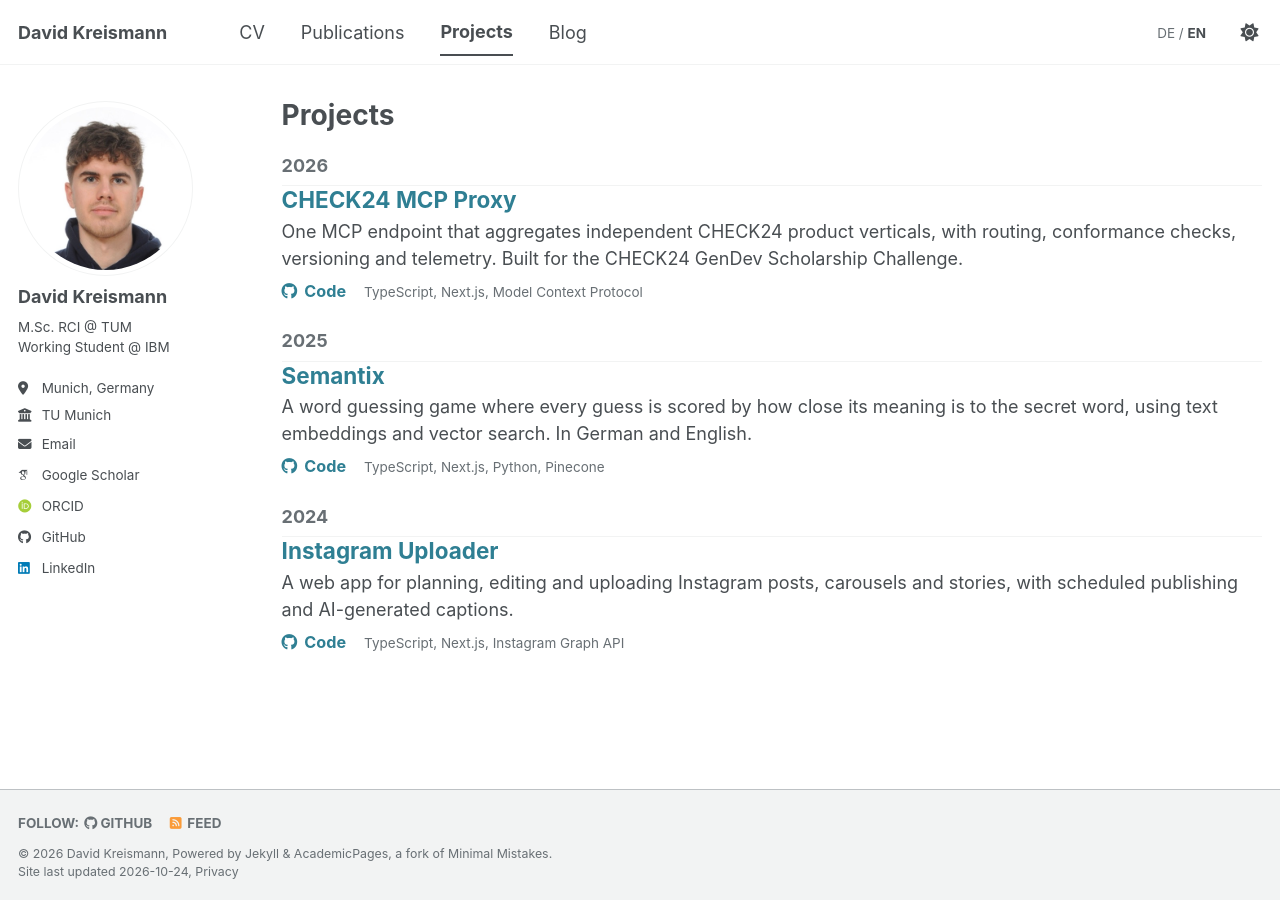
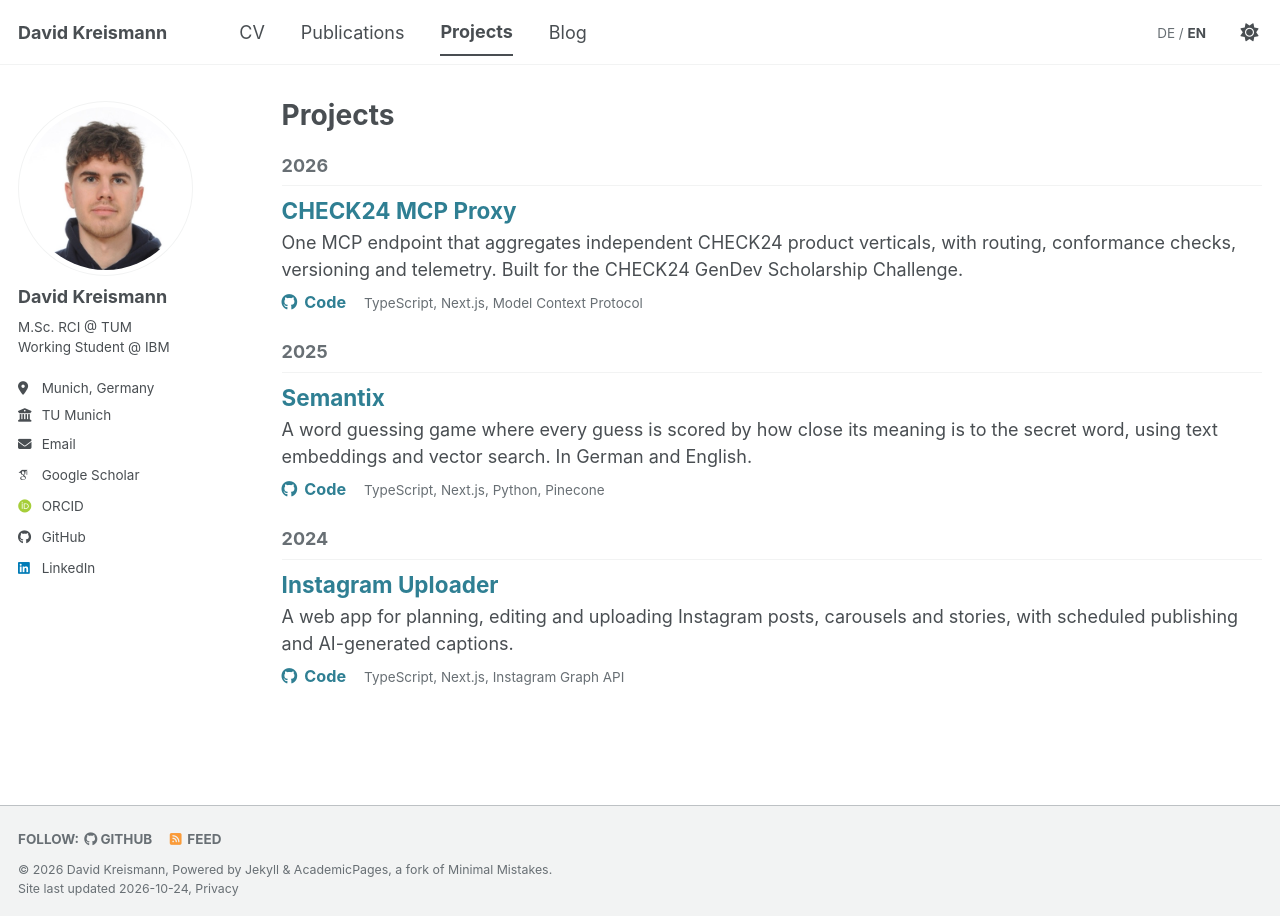
Before and after one commit to davidkreismann/davidkreismann.github.io, a Jekyll site: the page built from _pages/projects.html, in a window 1280 px wide. Built offline with Jekyll 4.4.1, drawn with Linux system fonts in a browser that asks for light colours; some web fonts are replaced.

Commit message:
Match project spacing under year headings to the blog

```diff
--- a/_sass/layout/_cv.scss
+++ b/_sass/layout/_cv.scss
@@ -148,6 +148,11 @@
   margin-bottom: $entry-gap;
 }
 
+/* same gap below the year line as on the blog page */
+.archive__subtitle + .project-card {
+  margin-top: 0.625em; /* = the blog title's 0.5em at its larger font size */
+}
+
 .project-card__title {
   /* same size as the entry titles on the publications and blog pages */
   font-weight: bold;
```
